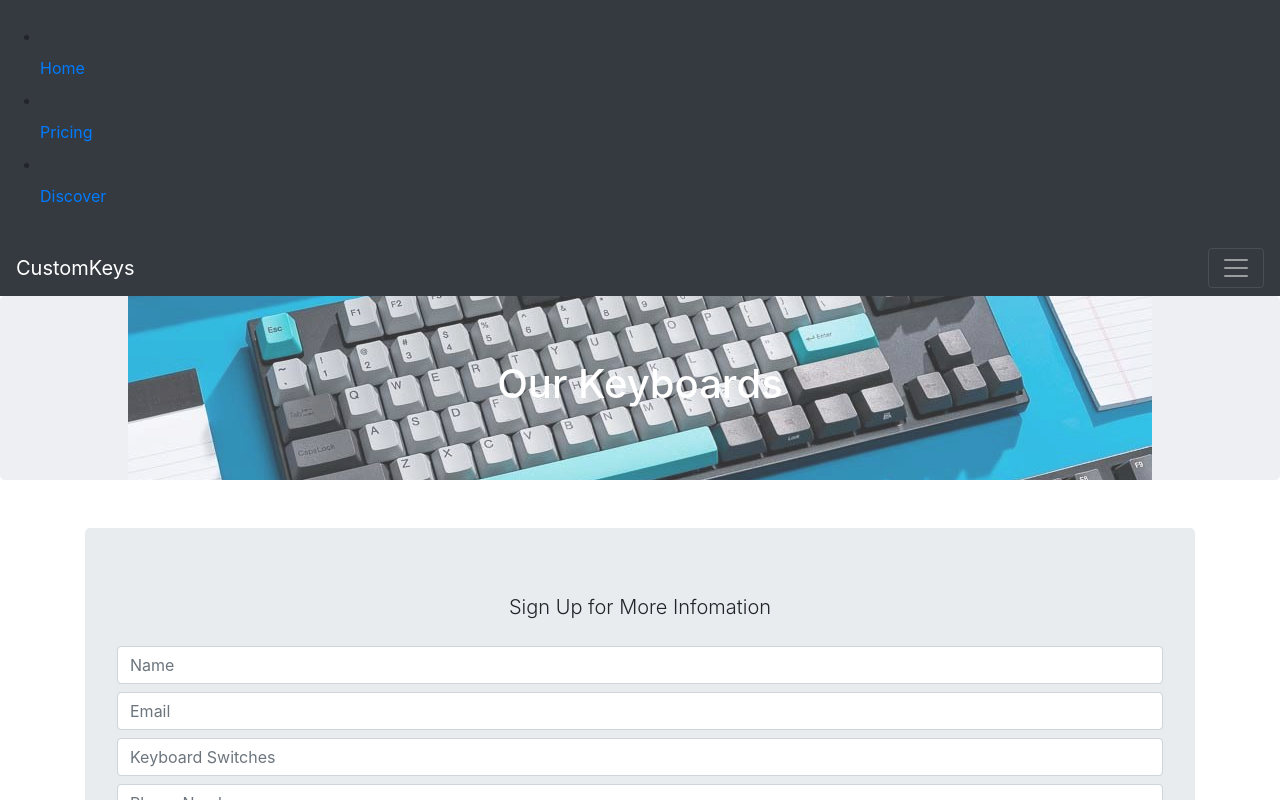
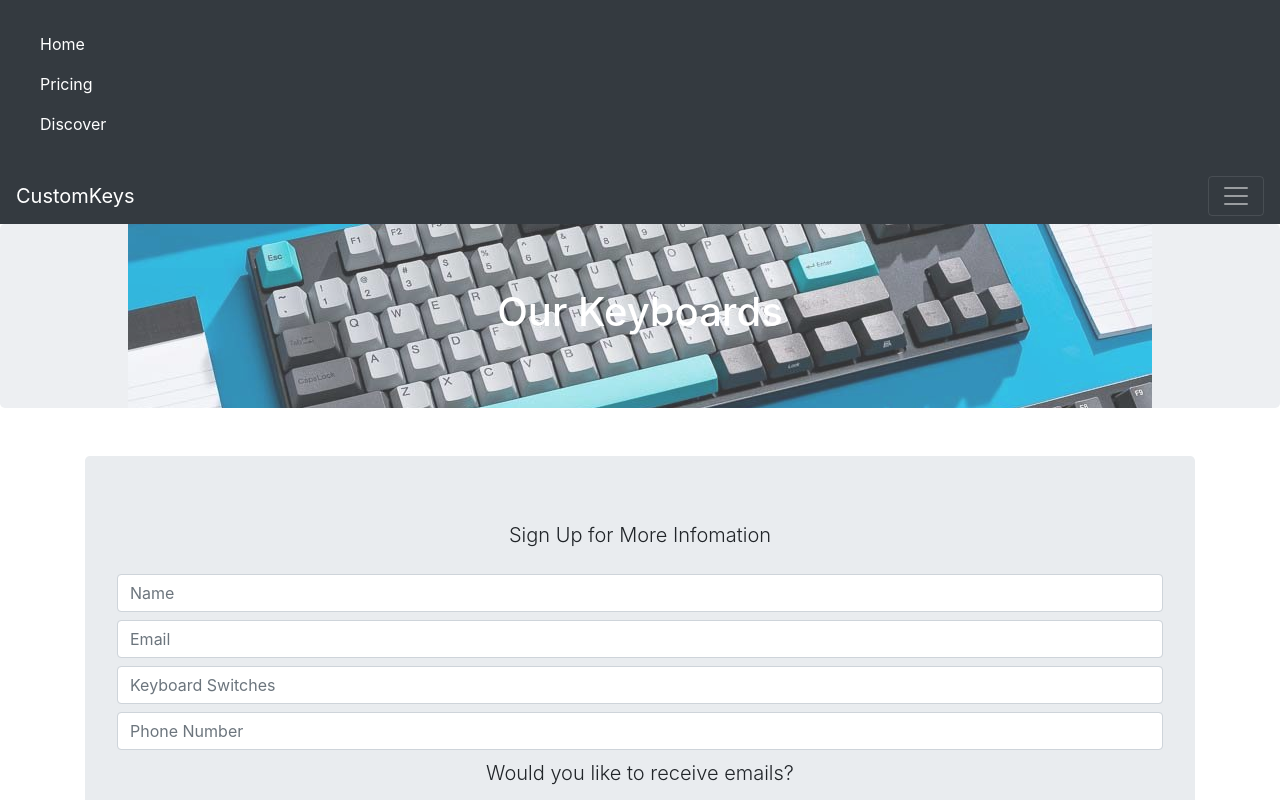
Before and after one commit to Aetrix27/SPD-1.2-Homework-3, a plain HTML site: page features.html in a window 1280 px wide. Both pictures are taken after a click on the button "Toggle navigation". Shown: the top 800 px of the page. Drawn offline with nearby package versions, Linux system fonts and the light colour scheme.

Commit message:
Updated Styling

```diff
--- a/features.html
+++ b/features.html
@@ -29,9 +29,9 @@
   <div class="pos-f-t">
     <div class="collapse" id="navbarToggleExternalContent">
       <div class="bg-dark p-4">
-        <li class="nav-item active"><a class="nav-link" href="index.html">Home <span class="sr-only">(current)</span></a></li>
-          <li class="nav-item active"><a class="nav-link" href="pricing.html">Pricing <span class="sr-only"></span></a></li>
-          <li class="nav-item active"><a class="nav-link" href="features.html">Discover <span class="sr-only"></span></a></li>
+        <a class="nav-link text-white" href="index.html">Home <span class="sr-only">(current)</span></a>
+        <a class="nav-link text-white" href="pricing.html">Pricing <span class="sr-only"></span></a>
+        <a class="nav-link text-white" href="features.html">Discover <span class="sr-only"></span></a>
 
       </div>
     </div>
```
Also changed, not shown: index.html (+3 -5 lines), pricing.html (+3 -3 lines).
